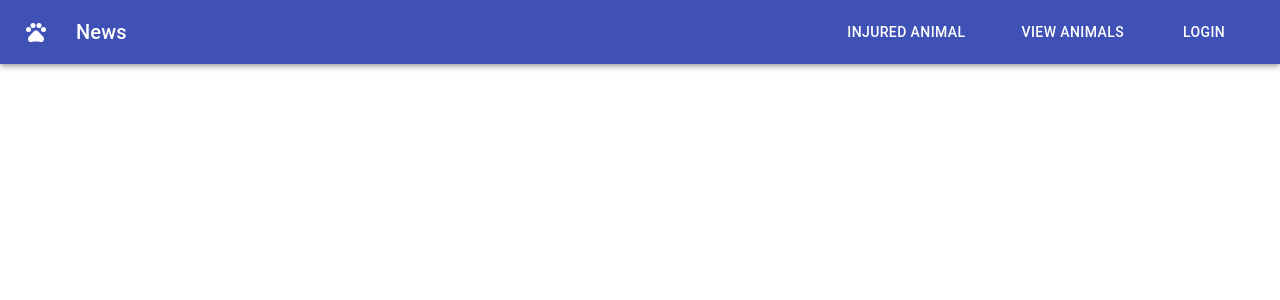
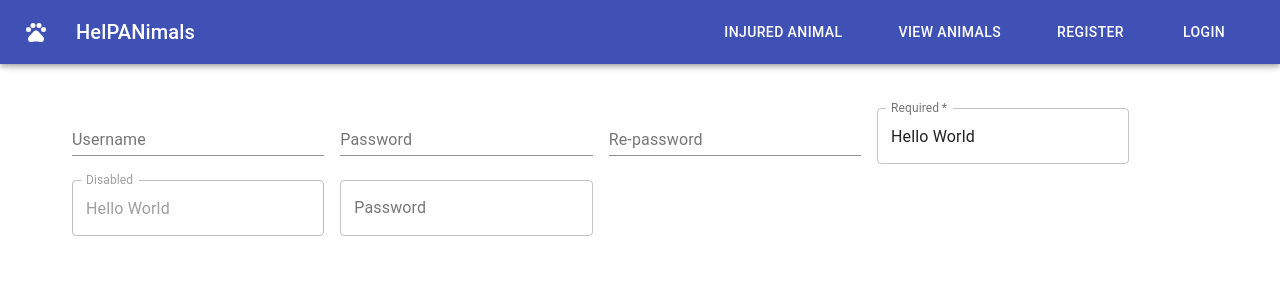
Before and after one commit to velislavchav/Animals-help, a React (Create React App) app: page /user/login in a window 1280 px wide. Shown: the top 300 px of the page. Built offline with nearby package versions, Linux system fonts and the light colour scheme.

Commit message:
user activities

```diff
--- a/src/App.tsx
+++ b/src/App.tsx
@@ -1,14 +1,23 @@
-import React from 'react';
-import { Route, Switch } from 'react-router-dom';
-import AnimalCard from './components/animals/animal-card/AnimalCard';
-import Animals from './components/animals/Animals';
+import React from "react";
+import { Route, Switch } from "react-router-dom";
+import Animals from "./components/animals/Animals";
+import InjuredAnimals from "./components/animals/animals-injured/InjuredAnimals";
+import Register from "./components/user/register/RegisterTabs";
+import Login from "./components/user/login/Login";
+
 
 function App() {
   return (
-    <Switch>
-      <Route path='/' component={Animals} exact />
-      <Route path='/damn' component={AnimalCard} />
-    </Switch>
+    <main id="content">
+      <Switch>
+        <Route path="/" component={Animals} exact />
+        <Route path="/animals" component={Animals} />
+        <Route path="/injured-animal" component={InjuredAnimals}></Route>
+        <Route path="/user/register" component={Register} />
+        <Route path="/user/login" component={Login} />
+
+      </Switch>
+    </main>
   );
 }
 
--- a/src/components/animals/Animals.tsx
+++ b/src/components/animals/Animals.tsx
@@ -1,19 +1,17 @@
-import React from 'react';
-import AnimalCard from './animal-card/AnimalCard';
-import AnimalsFilters from './animals-filters/AnimalsFilter';
-import './Animals.scss';
-
+import React from "react";
+import AnimalCard from "./animal-card/AnimalCard";
+import AnimalsFilters from "./animals-filters/AnimalsFilter";
+import "./Animals.scss";
 
 export default function Animals() {
   return (
-    <main id="content">
+    <>
       <AnimalsFilters></AnimalsFilters>
       <AnimalCard></AnimalCard>
       <AnimalCard></AnimalCard>
       <AnimalCard></AnimalCard>
       <AnimalCard></AnimalCard>
       <AnimalCard></AnimalCard>
-
-    </main>
+    </>
   );
 }
--- /dev/null
+++ b/src/components/animals/animals-injured/InjuredAnimals.tsx
@@ -0,0 +1,55 @@
+import React from 'react';
+import { makeStyles, Theme, createStyles } from '@material-ui/core/styles';
+import Paper from '@material-ui/core/Paper';
+import InputBase from '@material-ui/core/InputBase';
+import Divider from '@material-ui/core/Divider';
+import IconButton from '@material-ui/core/IconButton';
+import MenuIcon from '@material-ui/icons/Menu';
+import SearchIcon from '@material-ui/icons/Search';
+import DirectionsIcon from '@material-ui/icons/Directions';
+
+const useStyles = makeStyles((theme: Theme) =>
+  createStyles({
+    root: {
+      padding: '2px 4px',
+      display: 'flex',
+      alignItems: 'center',
+      flexGrow: 1,
+    },
+    input: {
+      marginLeft: theme.spacing(1),
+      flex: 1,
+    },
+    iconButton: {
+      padding: 10,
+    },
+    divider: {
+      height: 28,
+      margin: 4,
+    },
+  }),
+);
+
+export default function InjuredAnimals() {
+  const classes = useStyles();
+
+  return (
+    <Paper component="form" className={classes.root}>
+      <IconButton className={classes.iconButton} aria-label="menu">
+        <MenuIcon />
+      </IconButton>
+      <InputBase
+        className={classes.input}
+        placeholder="Search Google Maps"
+        inputProps={{ 'aria-label': 'search google maps' }}
+      />
+      <IconButton type="submit" className={classes.iconButton} aria-label="search">
+        <SearchIcon />
+      </IconButton>
+      <Divider className={classes.divider} orientation="vertical" />
+      <IconButton color="primary" className={classes.iconButton} aria-label="directions">
+        <DirectionsIcon />
+      </IconButton>
+    </Paper>
+  );
+}
--- a/src/components/navigation/Navigation.tsx
+++ b/src/components/navigation/Navigation.tsx
@@ -37,11 +37,12 @@ export default function Navigation() {
                     {/* <MenuIcon /> */}
                 </IconButton>
                 <Typography variant="h6" component="h1" className={classes.title}>
-                    News
+                    HelPANimals
                 </Typography>
-                <Button color="inherit" className={classes.navigationMenuItem} component={Link} to={'/damn'}> Injured animal </Button>
-                <Button color="inherit" className={classes.navigationMenuItem}> View animals </Button>
-                <Button color="inherit" className={classes.navigationMenuItem}> Login </Button>
+                <Button color="inherit" className={classes.navigationMenuItem} component={Link} to={'/injured-animal'}> Injured animal </Button>
+                <Button color="inherit" className={classes.navigationMenuItem} component={Link} to={'/animals'}> View animals </Button>
+                <Button color="inherit" className={classes.navigationMenuItem} component={Link} to={'/user/register'}> Register </Button>
+                <Button color="inherit" className={classes.navigationMenuItem} component={Link} to={'/user/login'}> Login </Button>
             </Toolbar>
         </AppBar>
     );
--- /dev/null
+++ b/src/components/user/login/Login.tsx
@@ -0,0 +1,96 @@
+import React from 'react';
+import TextField from '@material-ui/core/TextField';
+import { createStyles, makeStyles, Theme } from '@material-ui/core/styles';
+
+const useStyles = makeStyles((theme: Theme) =>
+  createStyles({
+    root: {
+      '& .MuiTextField-root': {
+        margin: theme.spacing(1),
+        width: '25ch',
+      },
+    },
+  }),
+);
+
+export default function Login() {
+  const classes = useStyles();
+
+  return (
+    <form className={classes.root} noValidate autoComplete="off">
+        <TextField label="Username" />
+      <TextField label="Password" />
+      <TextField label="Re-password" />
+      <TextField
+          required
+          id="outlined-required"
+          label="Required"
+          defaultValue="Hello World"
+          variant="outlined"
+        />
+        <TextField
+          disabled
+          id="outlined-disabled"
+          label="Disabled"
+          defaultValue="Hello World"
+          variant="outlined"
+        />
+        <TextField
+          id="outlined-password-input"
+          label="Password"
+          type="password"
+          autoComplete="current-password"
+          variant="outlined"
+        />
+      {/* <div>
+        <TextField
+          required
+          id="outlined-required"
+          label="Required"
+          defaultValue="Hello World"
+          variant="outlined"
+        />
+        <TextField
+          disabled
+          id="outlined-disabled"
+          label="Disabled"
+          defaultValue="Hello World"
+          variant="outlined"
+        />
+        <TextField
+          id="outlined-password-input"
+          label="Password"
+          type="password"
+          autoComplete="current-password"
+          variant="outlined"
+        />
+        <TextField
+          id="outlined-read-only-input"
+          label="Read Only"
+          defaultValue="Hello World"
+          InputProps={{
+            readOnly: true,
+          }}
+          variant="outlined"
+        />
+        <TextField
+          id="outlined-number"
+          label="Number"
+          type="number"
+          InputLabelProps={{
+            shrink: true,
+          }}
+          variant="outlined"
+        />
+        <TextField id="outlined-search" label="Search field" type="search" variant="outlined" />
+        <TextField
+          id="outlined-helperText"
+          label="Helper text"
+          defaultValue="Default Value"
+          helperText="Some important text"
+          variant="outlined"
+        />
+      </div> */}
+    </form>
+  );
+}
--- /dev/null
+++ b/src/components/user/register/Normal-user.tsx
@@ -0,0 +1,25 @@
+import { createStyles, makeStyles, TextField, Theme } from "@material-ui/core";
+
+const useStyles = makeStyles((theme: Theme) =>
+  createStyles({
+    root: {
+      "& > *": {
+        margin: theme.spacing(1),
+        // margin: "auto",
+        width: "97%",
+      },
+    },
+  })
+);
+
+export default function NormalUserForm() {
+  const classes = useStyles();
+
+  return (
+    <form className={classes.root} noValidate autoComplete="off">
+      <TextField label="Username" />
+      <TextField label="Password" />
+      <TextField label="Re-password" />
+    </form>
+  );
+}
--- /dev/null
+++ b/src/components/user/register/RegisterTabs.tsx
@@ -0,0 +1,47 @@
+import React from 'react';
+import Paper from '@material-ui/core/Paper';
+import { makeStyles } from '@material-ui/core/styles';
+import Tabs from '@material-ui/core/Tabs';
+import Tab from '@material-ui/core/Tab';
+import HomeWorkIcon from '@material-ui/icons/HomeWork';
+import AccountCircleIcon from '@material-ui/icons/AccountCircle';
+import BusinessIcon from '@material-ui/icons/Business';
+import NormalUserForm from './Normal-user';
+
+const useStyles = makeStyles({
+  root: {
+    flexGrow: 1,
+    maxWidth: 625,
+  },
+  tabs: {
+    marginBottom: "25px"
+  }
+});
+
+export default function RegisterTabs() {
+  const classes = useStyles();
+  const [value, setValue] = React.useState(0);
+
+  const handleChange = (event: React.ChangeEvent<{}>, newValue: number) => {
+    setValue(newValue);
+  };
+
+  return (
+    <Paper square className={classes.root} component="section">
+      <Tabs
+        value={value}
+        onChange={handleChange}
+        variant="fullWidth"
+        indicatorColor="primary"
+        textColor="primary"
+        aria-label="icon label tabs example"
+        className={classes.tabs}
+      >
+        <Tab icon={<AccountCircleIcon />} label="Normal" />
+        <Tab icon={<HomeWorkIcon />} label="Shelters" />
+        <Tab icon={<BusinessIcon />} label="Institute" />
+      </Tabs>
+      <NormalUserForm></NormalUserForm>
+    </Paper>
+  );
+}
--- a/src/index.css
+++ /dev/null
@@ -1,19 +0,0 @@
-body {
-  margin: 0;
-  font-family: -apple-system, BlinkMacSystemFont, 'Segoe UI', 'Roboto', 'Oxygen',
-    'Ubuntu', 'Cantarell', 'Fira Sans', 'Droid Sans', 'Helvetica Neue',
-    sans-serif;
-  -webkit-font-smoothing: antialiased;
-  -moz-osx-font-smoothing: grayscale;
-}
-
-main#content {
-  margin: auto;
-  width: 90%;
-  margin-top: 100px;
-}
-
-code {
-  font-family: source-code-pro, Menlo, Monaco, Consolas, 'Courier New',
-    monospace;
-}
--- /dev/null
+++ b/src/index.scss
@@ -0,0 +1,50 @@
+// Hide scroll
+html {
+  overflow: scroll;
+  overflow-x: hidden;
+}
+::-webkit-scrollbar {
+  width: 0;  /* Remove scrollbar space */
+  background: transparent;  /* Optional: just make scrollbar invisible */
+}
+/* Optional: show position indicator in red */
+::-webkit-scrollbar-thumb {
+  background: #FF0000;
+}
+// Hide scroll
+
+body {
+  margin: 0;
+  font-family: -apple-system, BlinkMacSystemFont, "Segoe UI", "Roboto", "Oxygen",
+    "Ubuntu", "Cantarell", "Fira Sans", "Droid Sans", "Helvetica Neue",
+    sans-serif;
+  -webkit-font-smoothing: antialiased;
+  -moz-osx-font-smoothing: grayscale;
+  overflow-y: hidden;
+}
+
+.disp-none {
+  display: none !important;
+}
+
+main#content {
+  margin: auto;
+  width: 90%;
+  margin-top: 100px;
+}
+
+// Loader
+#loader-container {
+  position: fixed;
+  top: 0;
+  left: 0;
+  width: 100%;
+  display: flex;
+  flex-direction: column;
+  justify-content: center;
+  align-items: center;
+  text-align: center;
+  min-height: 100vh;
+  background-color: #a9bbdc;
+  opacity: 0.7;
+}
--- a/src/index.tsx
+++ b/src/index.tsx
@@ -1,19 +1,23 @@
-import React from 'react';
-import ReactDOM from 'react-dom';
-import './index.css';
-import App from './App';
-import Navigation from './components/navigation/Navigation';
-import { BrowserRouter } from 'react-router-dom';
-import reportWebVitals from './reportWebVitals';
+import React from "react";
+import ReactDOM from "react-dom";
+import "./index.scss";
+import App from "./App";
+import Navigation from "./components/navigation/Navigation";
+import { BrowserRouter } from "react-router-dom";
+import reportWebVitals from "./reportWebVitals";
+import { CircularProgress } from "@material-ui/core";
 
 ReactDOM.render(
   <React.StrictMode>
     <BrowserRouter>
       <Navigation></Navigation>
       <App />
-    </BrowserRouter>,
+    </BrowserRouter>
+    <div id="loader-container" className="disp-none">
+      <CircularProgress/>
+    </div>
   </React.StrictMode>,
-  document.getElementById('root')
+  document.getElementById("root")
 );
 
 // If you want to start measuring performance in your app, pass a function
```
Lines whose indentation alone changed are shown as unchanged.
